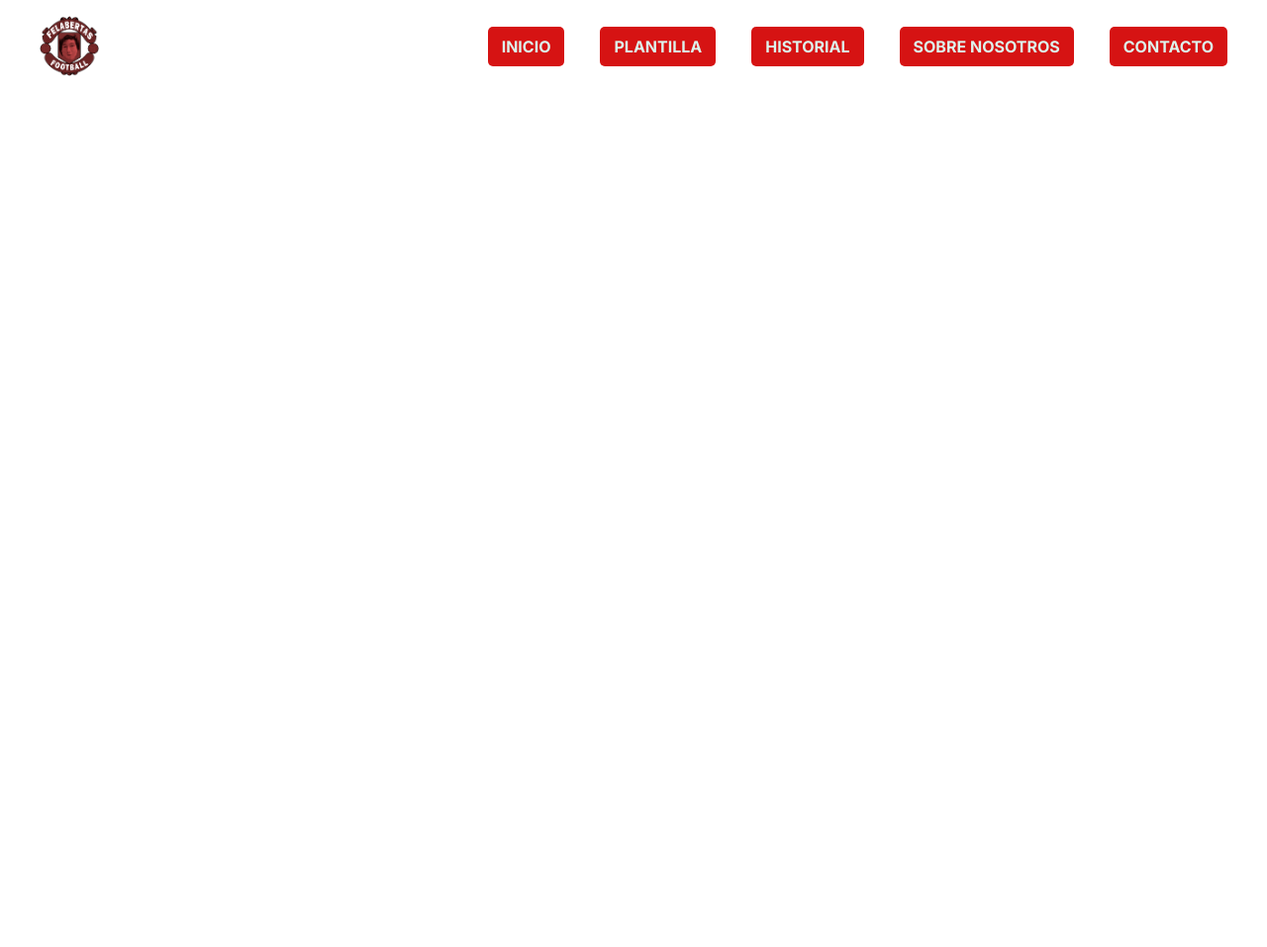
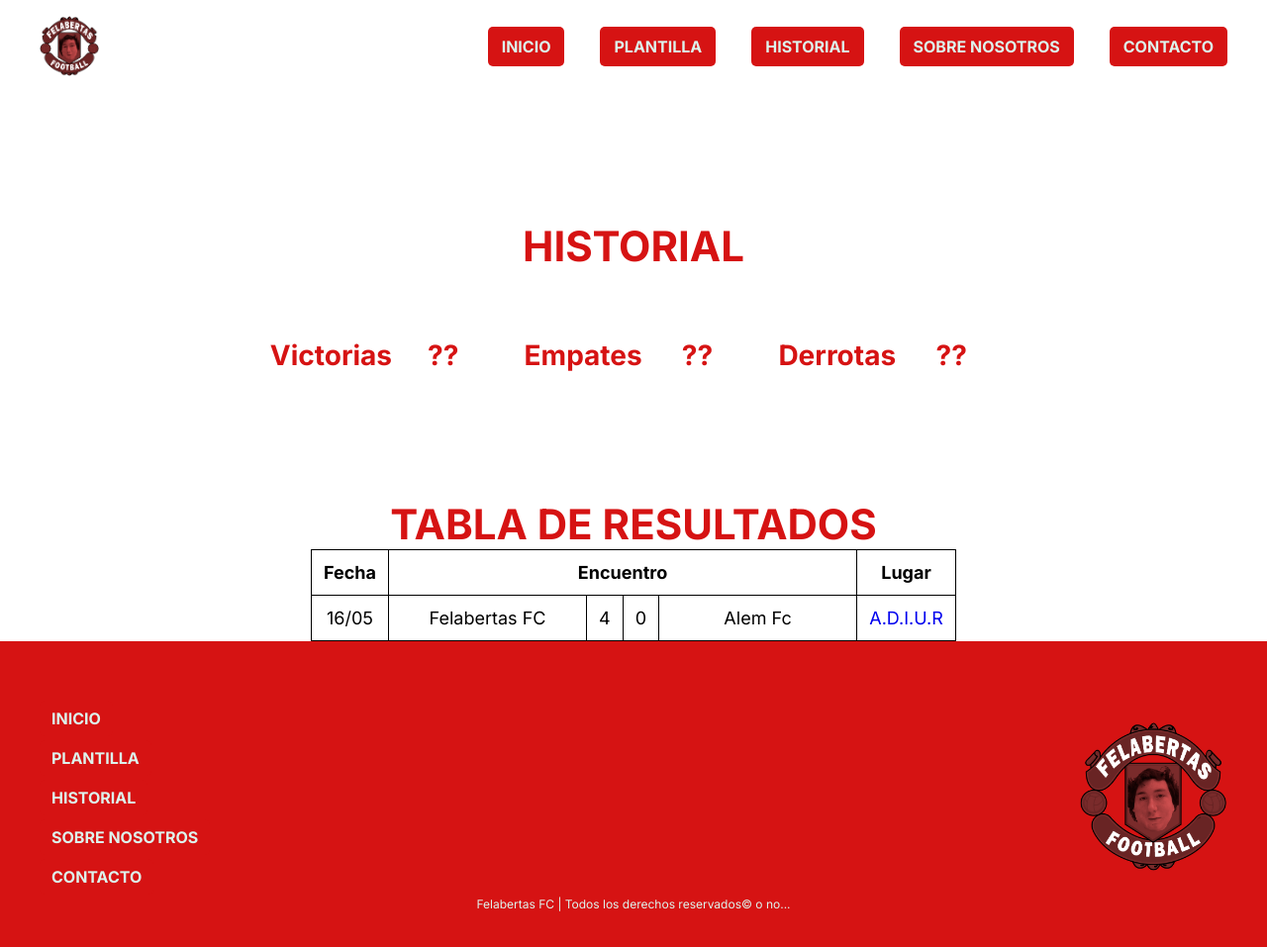
Before and after one commit to tinchoran/felabertas_page, a plain HTML site: page pages/historial.html in a window 1280 px wide. Shown: the whole page at 99% size. Before the commit the page ends 800 px from the top, so only its background shows below. Drawn offline with Linux system fonts and the light colour scheme.

Commit message:
Maquetación y estilización parcial de historial.html. Arreglo de algunos links

```diff
--- a/pages/historial.html
+++ b/pages/historial.html
@@ -7,6 +7,7 @@
     <title>Felabertas | Historial</title>
     <link rel="icon" type="img/png" href="../img/branding/logo.png">
     <link rel="stylesheet" href="../styles/index.css">
+    <link rel="stylesheet" href="../styles/historial.css">
 </head>
 <body>
 
@@ -35,5 +36,71 @@
         </nav>
     </header>
 
+    <main class="historial-container container " id="historial-container">
+
+        <section class="historial">
+            <h1 class="historial__title">HISTORIAL</h1>
+            <article class="historial__datos">
+                <h3 class="historial__datos-item">Victorias</h3>
+                <h3 class="historial__datos-item">??</h3>
+                <h3 class="historial__datos-item">Empates</h3>
+                <h3 class="historial__datos-item">??</h3>
+                <h3 class="historial__datos-item">Derrotas</h3>
+                <h3 class="historial__datos-item">??</h3>
+            </article>
+        </section>
+
+        <section class="tabla">
+            <h2 class="historial__title">TABLA DE RESULTADOS</h2>
+            <table class="table__resultados">
+                <thead>
+                    <tr>
+                        <th>Fecha</th>
+                        <th colspan="4">Encuentro</th>
+                        <th>Lugar</th>
+                    </tr>
+                </thead>
+                <tbody>
+                    <tr>
+                        <td class="table__fecha">16/05</td>
+                        <td class="table__firstTeam">Felabertas FC</td>
+                        <td class="table__firstTeamScore">4</td>
+                        <td class="table__secondTeamScore">0</td>
+                        <td class="table__secondTeam">Alem Fc</td>
+                        <td class="table__lugar"><a target="_blank" href="https://www.instagram.com/adiur_oficial/?hl=es">A.D.I.U.R</a></td>
+                    </tr>
+                </tbody>
+            </table>
+        </section>
+    </main>
+
+
+
+    <footer class="footer">
+        <nav class="footer__navbar container">
+            <ul class="footer__navbar-items">
+                <li class="navbar__item">
+                    <a href="../index.html#inicio" class="navbar__link">INICIO</a>
+                </li>
+                <li class="navbar__item">
+                    <a href="../index.html#plantilla" class="navbar__link">PLANTILLA</a>
+                </li>
+                <li class="navbar__item">
+                    <a href="historial.html" class="navbar__link">HISTORIAL</a>
+                </li>
+                <li class="navbar__item">
+                    <a href="#" class="navbar__link">SOBRE NOSOTROS</a>
+                </li>
+                <li class="navbar__item">
+                    <a href="#" class="navbar__link">CONTACTO</a>
+                </li>
+            </ul>
+            <picture class="footer__navbar-logo">
+                <img src="../img/branding/logo.png" alt="Logo del Felabertas" class="navbar__logo-img">
+            </picture>
+        </nav>
+        <p class="footer__copy">Felabertas FC | Todos los derechos reservados&copy; o no...</p>
+
+    </footer>
 </body>
 </html>
--- /dev/null
+++ b/styles/historial.css
@@ -0,0 +1,111 @@
+:root{
+    /*Font-sizes*/
+    --font-display: 4.2rem;
+    --font-jumbo: 3.6rem;
+    --font-xlarge: 3.2rem;
+    --font-large: 2.8rem;
+    --font-medium: 2.2rem;
+    --font-small: 1.8rem;
+    --font-xsmall: 1.6rem;
+    --font-thin: 1.2rem;
+
+    /*Font-styles*/
+    --base-font: 'Inter', sans-serif;
+    --alternative-font: 'Raleway', sans-serif;
+
+    /*Backgrounds*/
+    --dark-bg: #222020;
+    --dark-bg-solid: #30343F;
+    --light-bg-solid: #FAFAFF;
+
+    /*Font-colors*/
+    --light-font: #ddf4ed;
+    --green-font: #0abd81;
+
+    /* Palette */
+    --primary-solid: #d61313;
+    --primary-900: rgba(255, 51, 51, 0.9);
+    --primary-500: rgba(255, 51, 51, 0.5);
+    --primary-300: rgba(255, 51, 51, 0.3);
+
+    --secondary-solid: #1D84B5;
+    --secondary-900: rgba(29, 132, 181, 0.9);
+    --secondary-500: rgba(29, 132, 181, 0.5);
+    --secondary-300: rgba(29, 132, 181, 0.3);
+
+    --dark-solid: #1F1F1F;
+    --dark-900: rgb(31, 31, 31, 0.9);
+    --dark-500: rgb(31, 31, 31, 0.5);
+    --dark-300: rgb(31, 31, 31, 0.3);
+
+    /*Spacings*/
+    --spacing-128: 12.8rem;
+    --spacing-68: 6.8rem;
+    --spacing-36: 3.6rem;
+    --spacing-28: 2.8rem;
+    --spacing-24: 2.4rem;
+    --spacing-20: 2rem;
+    --spacing-16: 1.6rem;
+    --spacing-12: 1.2rem;
+    --spacing-8: 0.8rem;
+}
+
+
+/*Main*/
+.historial{
+    width: 100%;
+    padding: var(--spacing-128);
+    display: flex;
+    flex-direction: column;
+    gap: var(--spacing-68);
+    align-items: center;
+    color: var(--primary-solid);
+}
+
+.historial__title{
+    text-align: center;
+    font-size: var(--font-display);
+    font-weight: 700;
+}
+
+.historial__datos{
+    display: grid;
+    grid-template-columns: 2fr 1fr 2fr 1fr 2fr 1fr;
+    gap: var(--spacing-36);
+}
+
+.historial__datos-item{
+    font-size: var(--font-large);
+}
+
+
+/*----- TABLA ---- */
+.tabla{
+    color: var(--primary-solid);
+}
+
+.table__resultados{
+    border-collapse: collapse;
+    color: black;
+    margin: 0 auto;
+    font-size: var(--font-small);
+}
+
+.table__resultados th, td{
+    text-align: center;
+    vertical-align: middle;
+    padding: var(--spacing-12);
+    border: 1px solid black;
+}
+
+.table__fecha{
+    width: 5rem;
+}
+
+.table__firstTeam, .table__secondTeam{
+    min-width: 20rem;
+}
+
+.table__lugar{
+    min-width: 10rem;
+}
```
Also changed, not shown: index.html (+1 -1 lines).
